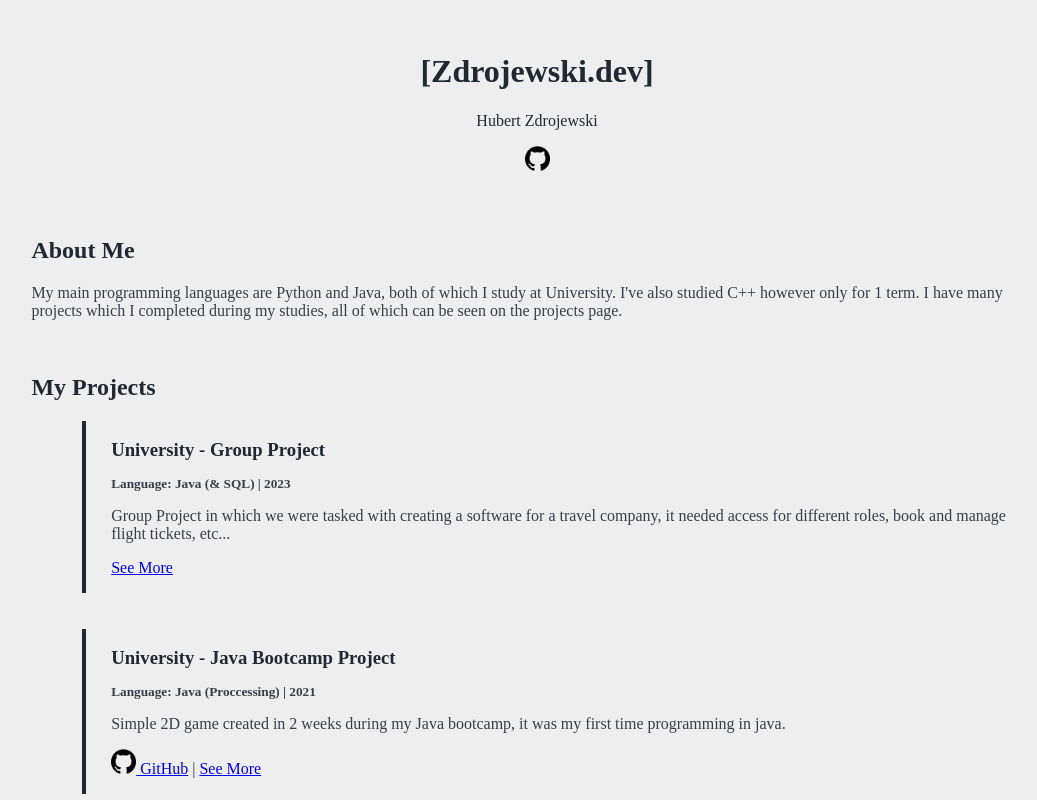
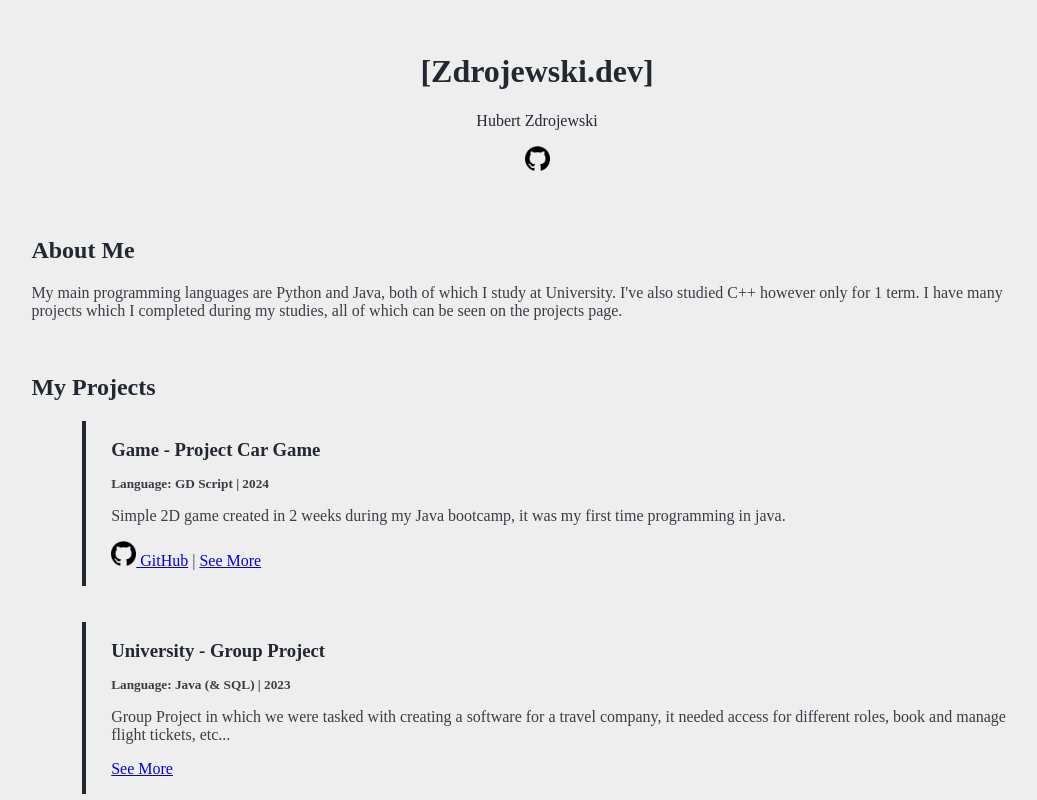
Before and after one commit to Zojdrek1/zojdrek1.github.io, a plain HTML site: page index.html in a window 1280 px wide. Shown: the top 800 px of the page, without its empty margins (103-1140 px from the left). Drawn offline with Linux system fonts and the light colour scheme; a web font is replaced by a local one.

Commit message:
Update index.html

```diff
--- a/index.html
+++ b/index.html
@@ -41,6 +41,17 @@
             <h2>My Projects</h2>
 
             <div class="projectBox">
+                <h3>Game - Project Car Game</h3>
+                <h5 class="project_title">Language: GD Script    |   2024</h5>
+                <p>Simple 2D game created in 2 weeks during my Java bootcamp,
+                    it was my first time programming in java.
+                </p>
+                    <a href="https://github.com/Zojdrek1/bootcamp_project" target="_blank">
+                    <img src="images/github_logo.png" alt="Example Image" width="25" height="25"> GitHub</a> | <a href="projects/bootcamp-uni/index.html">See More</a>
+                <p></p>
+            </div>
+            <br><br><br>
+            <div class="projectBox">
                 <h3>University - Group Project</h3>
                 <h5 class="project_title">Language: Java (& SQL)    |   2023</h5>
                 <p>Group Project in which we were tasked with creating a software for a travel company,
```
